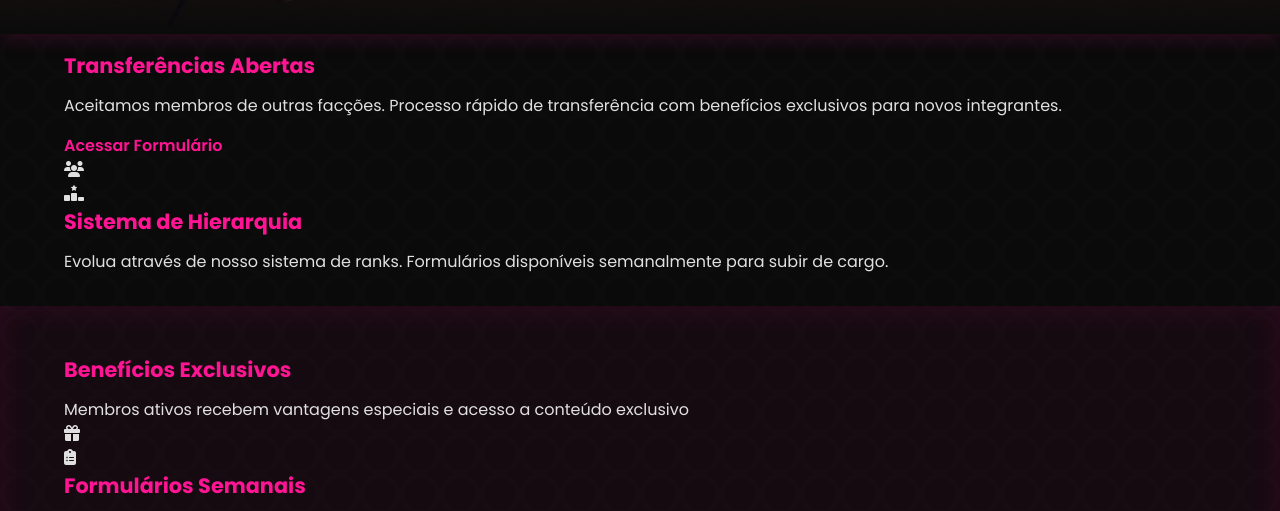
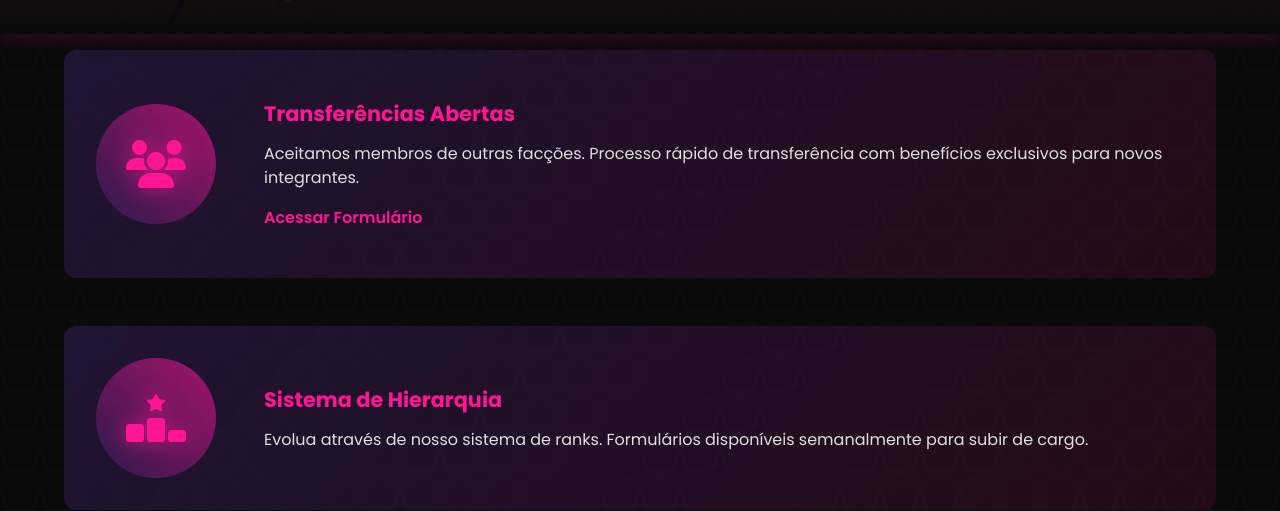
Before and after one commit to NetheriteShovel/tropadosrosas, a plain HTML site: page index.html in a window 1280 px wide. Shown: the part 286-797 px from the top of the page. Drawn offline with nearby package versions, Linux system fonts and the light colour scheme.

Commit message:
Update styles.css

```diff
--- a/styles.css
+++ b/styles.css
@@ -340,3 +340,69 @@ footer {
         padding: 1rem;
     }
 }
+
+.alternating-content {
+    display: flex;
+    flex-direction: column;
+    gap: 3rem;
+}
+
+.content-block {
+    display: flex;
+    align-items: center;
+    gap: 2rem;
+    padding: 2rem;
+    border-radius: var(--border-radius);
+    background: linear-gradient(135deg,
+        rgba(45, 27, 77, 0.6) 0%,
+        rgba(255, 20, 147, 0.1) 100%
+    );
+    transition: transform 0.3s ease;
+}
+
+.content-block:hover {
+    transform: translateY(-5px);
+}
+
+.content-block.right {
+    flex-direction: row;
+}
+
+.content-block.left {
+    flex-direction: row-reverse;
+}
+
+.text-content {
+    flex: 2;
+    padding: 1rem;
+}
+
+.icon-content {
+    flex: 1;
+    display: flex;
+    justify-content: center;
+    align-items: center;
+    font-size: 3rem;
+    color: var(--hot-pink);
+    background: linear-gradient(45deg, var(--dark-purple), var(--soft-pink));
+    padding: 2rem;
+    border-radius: 50%;
+    aspect-ratio: 1;
+    max-width: 120px;
+}
+
+.icon-content i {
+    filter: drop-shadow(0 0 10px var(--soft-pink));
+}
+
+@media (max-width: 768px) {
+    .content-block.right,
+    .content-block.left {
+        flex-direction: column;
+        text-align: center;
+    }
+
+    .icon-content {
+        margin: 0 auto;
+    }
+}
```
